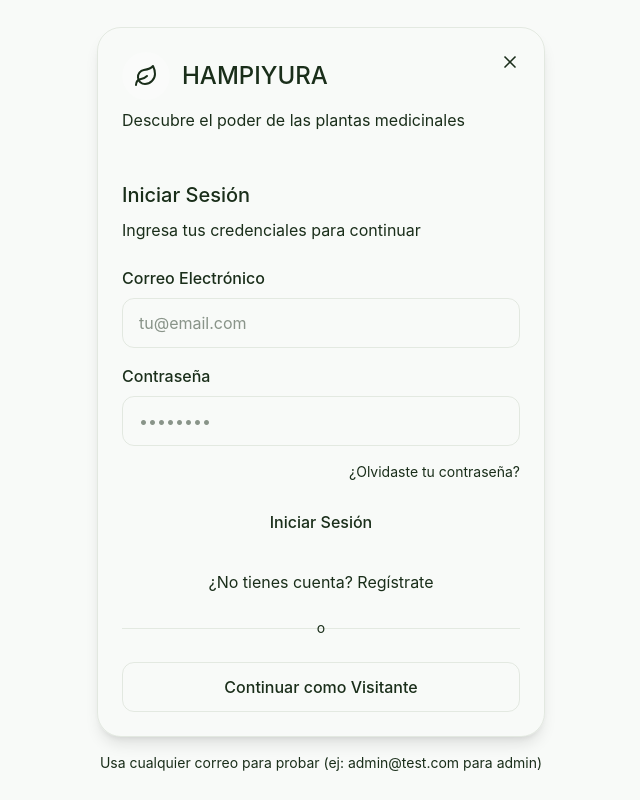
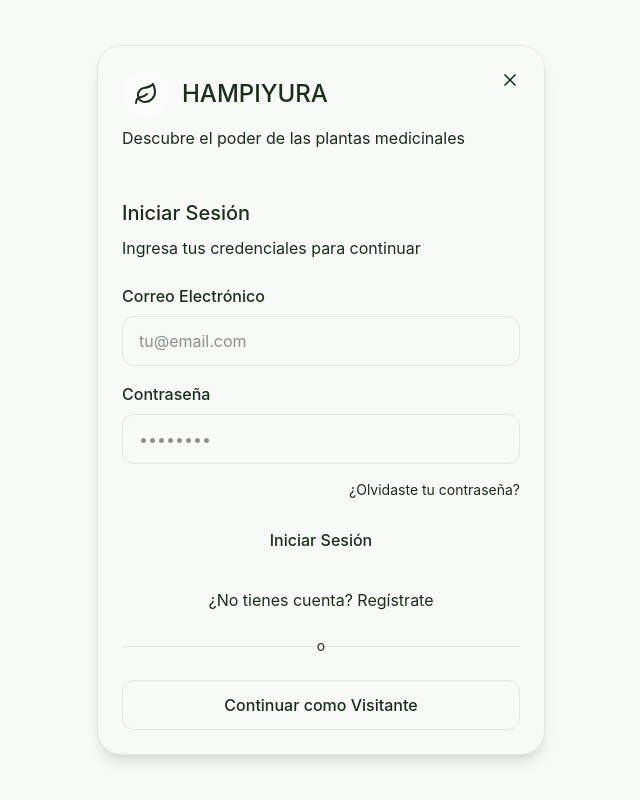
Before and after one commit to yimiponce01/HAMPYURA, a React (Vite) app: page / in a window 1280 px wide. Both pictures are taken after a click on the button 1179 px from the left and 36 px from the top of the page. Shown: the whole page, without its empty margins (319-959 px from the left). Built offline with nearby package versions, Linux system fonts and the light colour scheme; no server answers; the database is empty.

Commit message:
mis cambios antes de merge

```diff
--- a/src/app/pages/Login.tsx
+++ b/src/app/pages/Login.tsx
@@ -142,9 +142,6 @@ export default function Login() {
           </div>
         </div>
 
-        <p className="text-center text-sm text-muted-foreground mt-4">
-          Usa cualquier correo para probar (ej: admin@test.com para admin)
-        </p>
       </motion.div>
     </div>
   );
```
